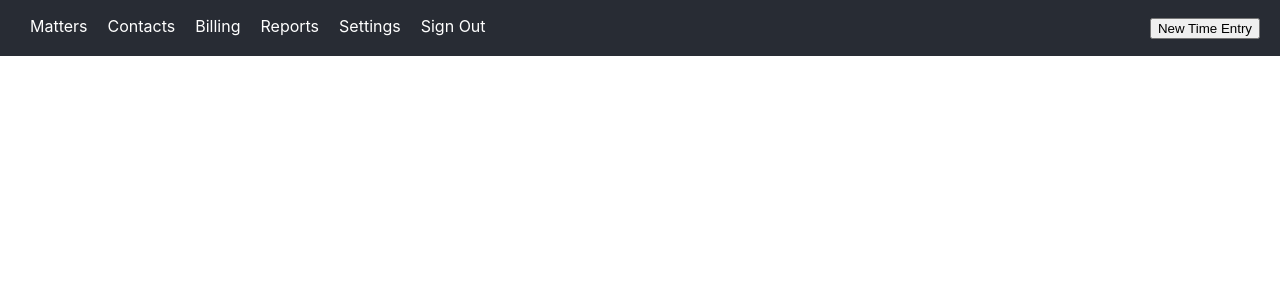
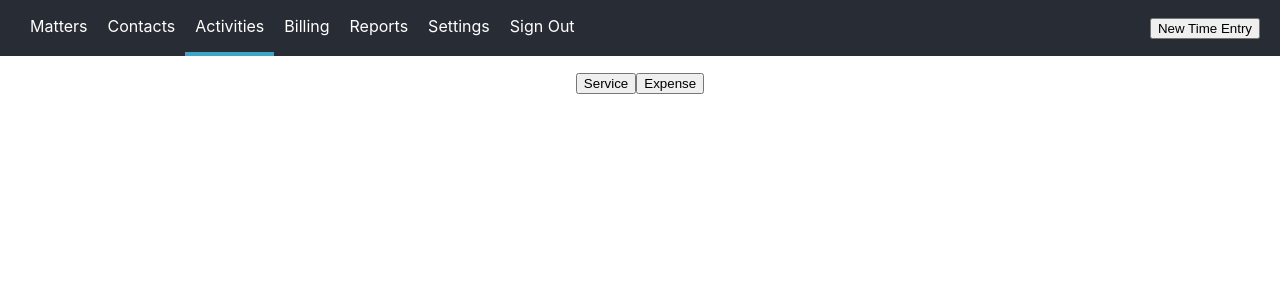
Before and after one commit to indexcloud/hourglass-billing-fullstack, a React (Create React App) app in the folder client/: page /activities in a window 1280 px wide. Shown: the top 300 px of the page. Built offline with nearby package versions, Linux system fonts and the light colour scheme.

Commit message:
Add Activities container and update toolbar

```diff
--- a/client/src/App.js
+++ b/client/src/App.js
@@ -6,6 +6,7 @@ import Layout from "./hoc/Layout/Layout";
 import Auth from "./containers/Auth/Auth";
 import Matters from "./containers/Matters/Matters";
 import Contacts from "./containers/Contacts/Contacts";
+import Activities from "./containers/Activities/Activities";
 import Billing from "./containers/Billing/Billing";
 import Reports from "./containers/Reports/Reports";
 import Settings from "./containers/Settings/Settings";
@@ -24,6 +25,7 @@ class App extends React.Component {
 						<Route path="/" exact component={Auth} />
 						<Route path="/matters" component={Matters} />
 						<Route path="/contacts" component={Contacts} />
+						<Route path="/activities" component={Activities} />
 						<Route path="/billing" component={Billing} />
 						<Route path="/reports" component={Reports} />
 						<Route path="/settings" component={Settings} />
--- a/client/src/components/Navigation/NavigationItems/NavigationItems.js
+++ b/client/src/components/Navigation/NavigationItems/NavigationItems.js
@@ -8,6 +8,7 @@ const navigationItems = () => (
 			Matters
 		</NavigationItem>
 		<NavigationItem link="/contacts">Contacts</NavigationItem>
+		<NavigationItem link="/activities">Activities</NavigationItem>
 		<NavigationItem link="/billing">Billing</NavigationItem>
 		<NavigationItem link="/reports">Reports</NavigationItem>
 		<NavigationItem link="/settings">Settings</NavigationItem>
--- /dev/null
+++ b/client/src/containers/Activities/Activities.js
@@ -0,0 +1,14 @@
+import React from "react";
+
+class Activities extends React.Component {
+	render() {
+		return (
+			<div>
+				<button>Service</button>
+				<button>Expense</button>
+			</div>
+		);
+	}
+}
+
+export default Activities;
--- a/client/src/containers/Settings/Settings.js
+++ b/client/src/containers/Settings/Settings.js
@@ -6,6 +6,7 @@ class Settings extends React.Component {
 			<div>
 				<button>Manage Users</button>
 				<p>Name, Email Address, Role, Permission, Status</p>
+				<p>Adding company address to Invoice</p>
 			</div>
 		);
 	}
```
Also changed, not shown: 1 other file (tests, documents, lock files or other folders).
